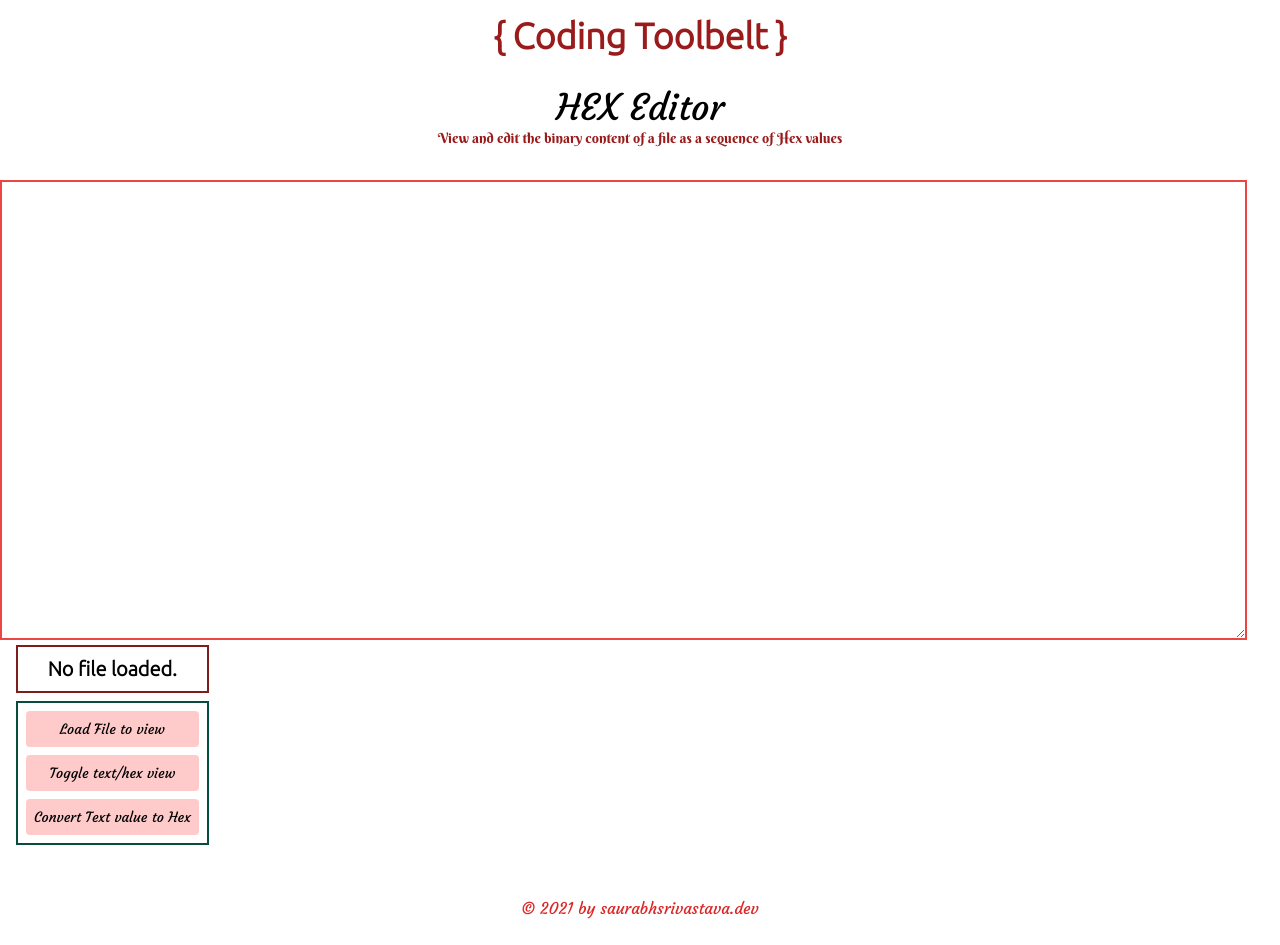
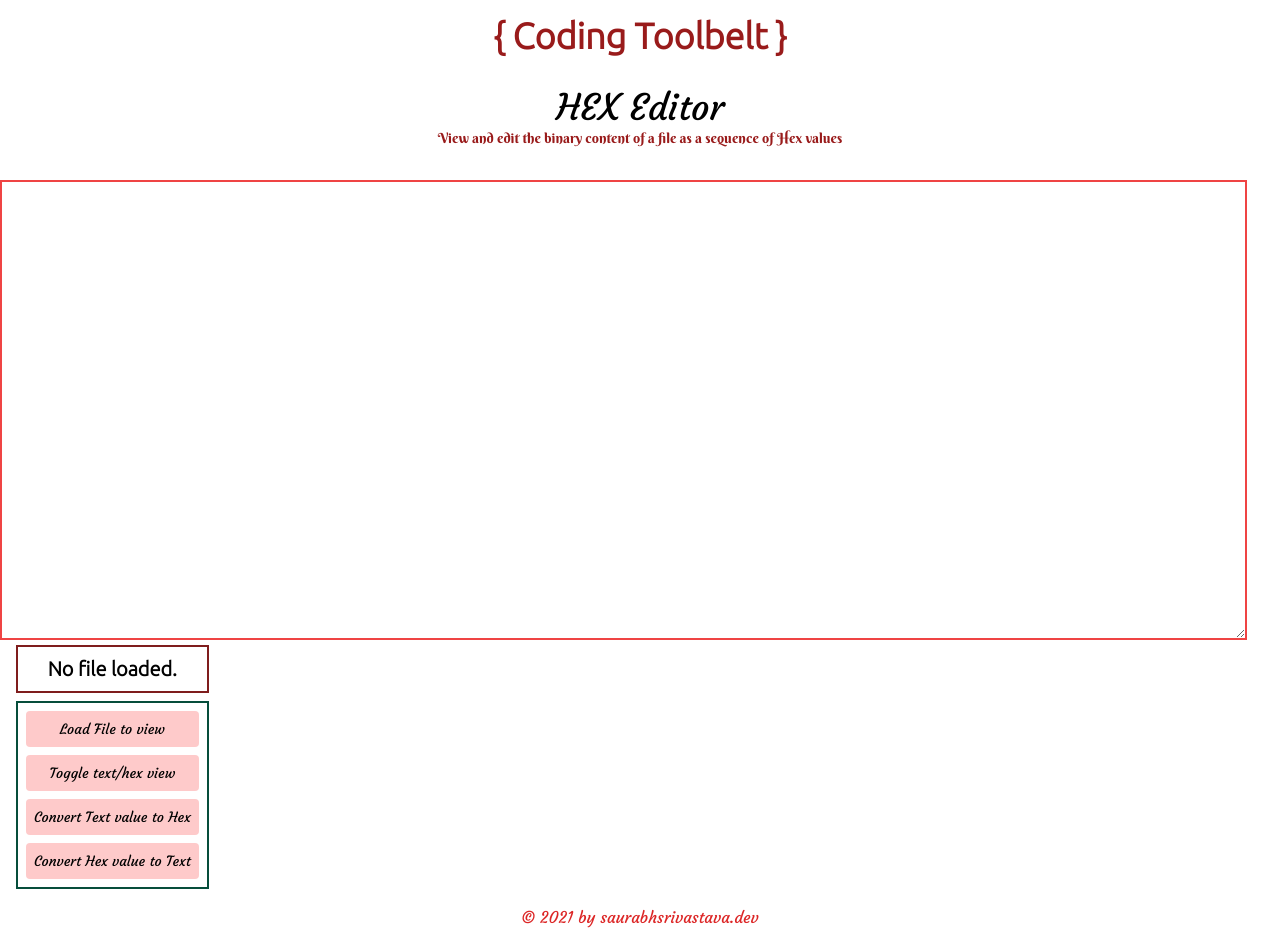
Before and after one commit to saurabhsrivastavadev/CodingToolBelt, a Nuxt app: page /hex_editor in a window 1280 px wide. Built offline with nearby package versions, Linux system fonts and the light colour scheme; a web font is replaced by a local one.

Commit message:
Adding Hex to Text support

```diff
--- a/pages/hex_editor/index.vue
+++ b/pages/hex_editor/index.vue
@@ -25,6 +25,8 @@
                   @click="toggle">Toggle text/hex view</button>
           <button class="rounded-sm bg-red-200 hover:bg-red-600 hover:text-white p-2 rounded font-courgette"
                   @click="textToHex">Convert Text value to Hex</button>
+          <button class="rounded-sm bg-red-200 hover:bg-red-600 hover:text-white p-2 rounded font-courgette"
+                  @click="hexToText">Convert Hex value to Text</button>
         </div>
       </section>
     </div>
@@ -78,6 +80,16 @@ export default {
       }
       this.value = hexContent;
     },
+    hexToText() {
+      const words = this.value.split(' ');
+      let textValue = '';
+      for (const word of words) {
+        if (word.trim().length > 0) {
+          textValue += String.fromCharCode(parseInt(word));
+        }
+      }
+      this.value = textValue;
+    }
   },
 }
 </script>
```
